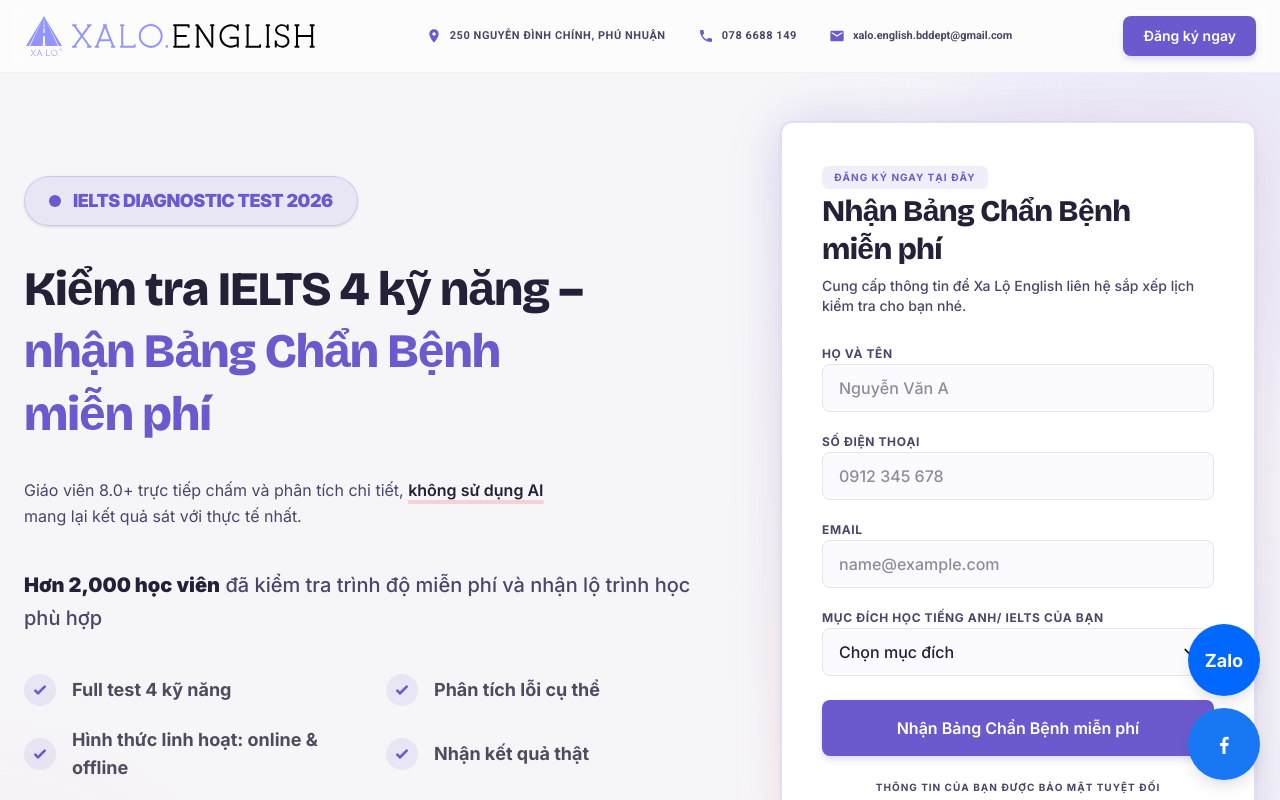
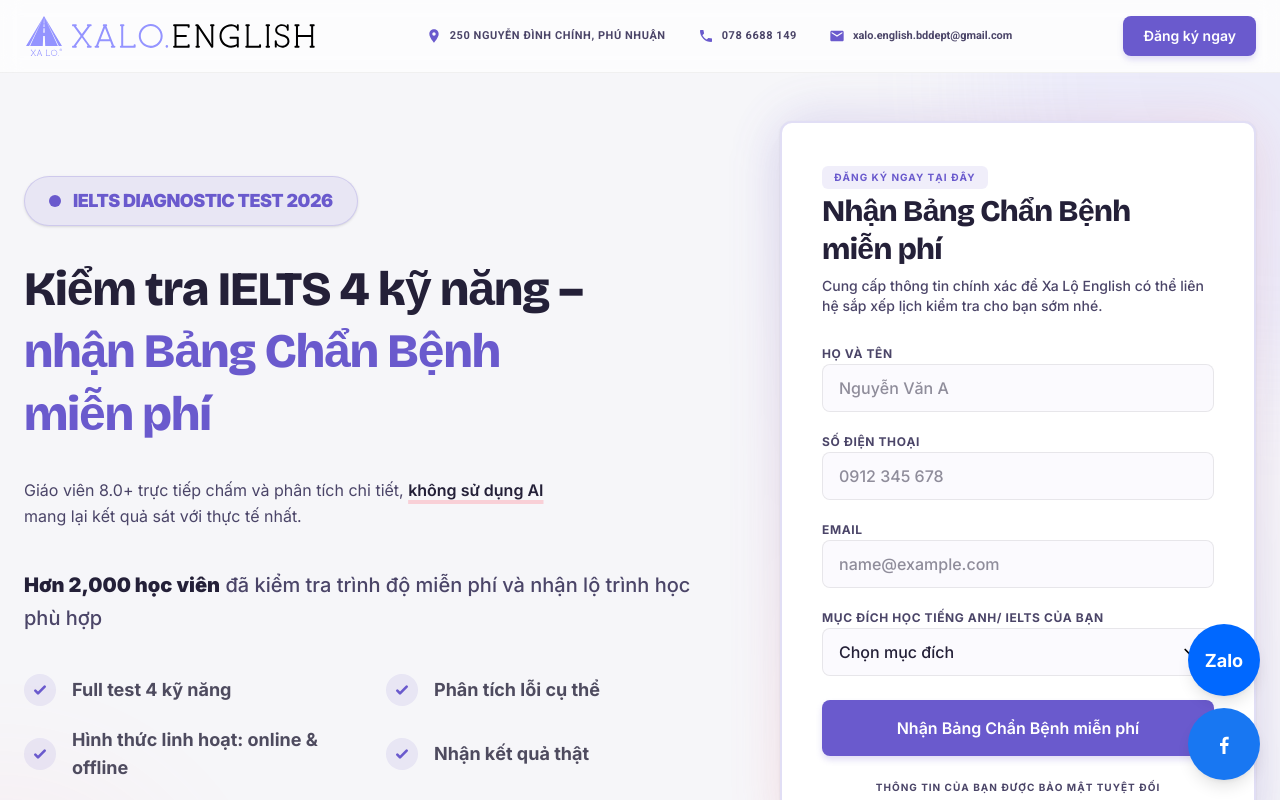
Before and after one commit to itxalo1413-art/Xalo_Landingpage, a Next.js app in the folder fe/: page / in a window 1280 px wide. Shown: the top 800 px of the page. Built offline with nearby package versions, Linux system fonts and the light colour scheme.

Commit message:
updating content

```diff
--- a/fe/app/page.tsx
+++ b/fe/app/page.tsx
@@ -226,7 +226,7 @@
                     <h2 className="text-2xl md:text-3xl font-black text-foreground leading-tight tracking-tight">
                       Nhận Bảng Chẩn Bệnh <br/>miễn phí
                     </h2>
-                    <p className="text-sm text-xle-text-secondary font-medium">Cung cấp thông tin để Xa Lộ English liên hệ sắp xếp lịch kiểm tra cho bạn nhé.</p>
+                    <p className="text-sm text-xle-text-secondary font-medium">Cung cấp thông tin chính xác để Xa Lộ English có thể liên hệ sắp xếp lịch kiểm tra cho bạn sớm nhé.</p>
                   </div>
 
                   <div className="space-y-4">
```
